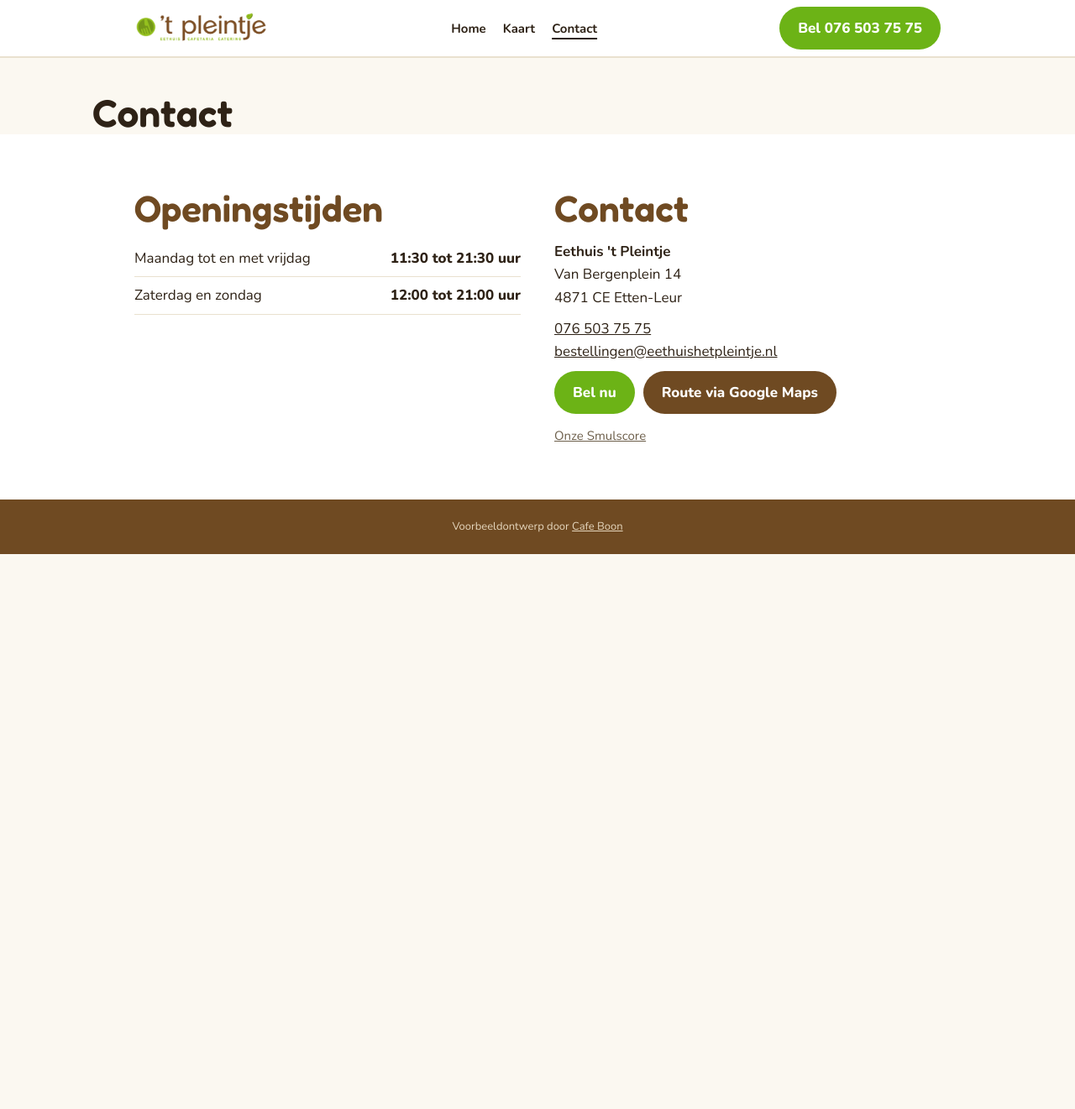
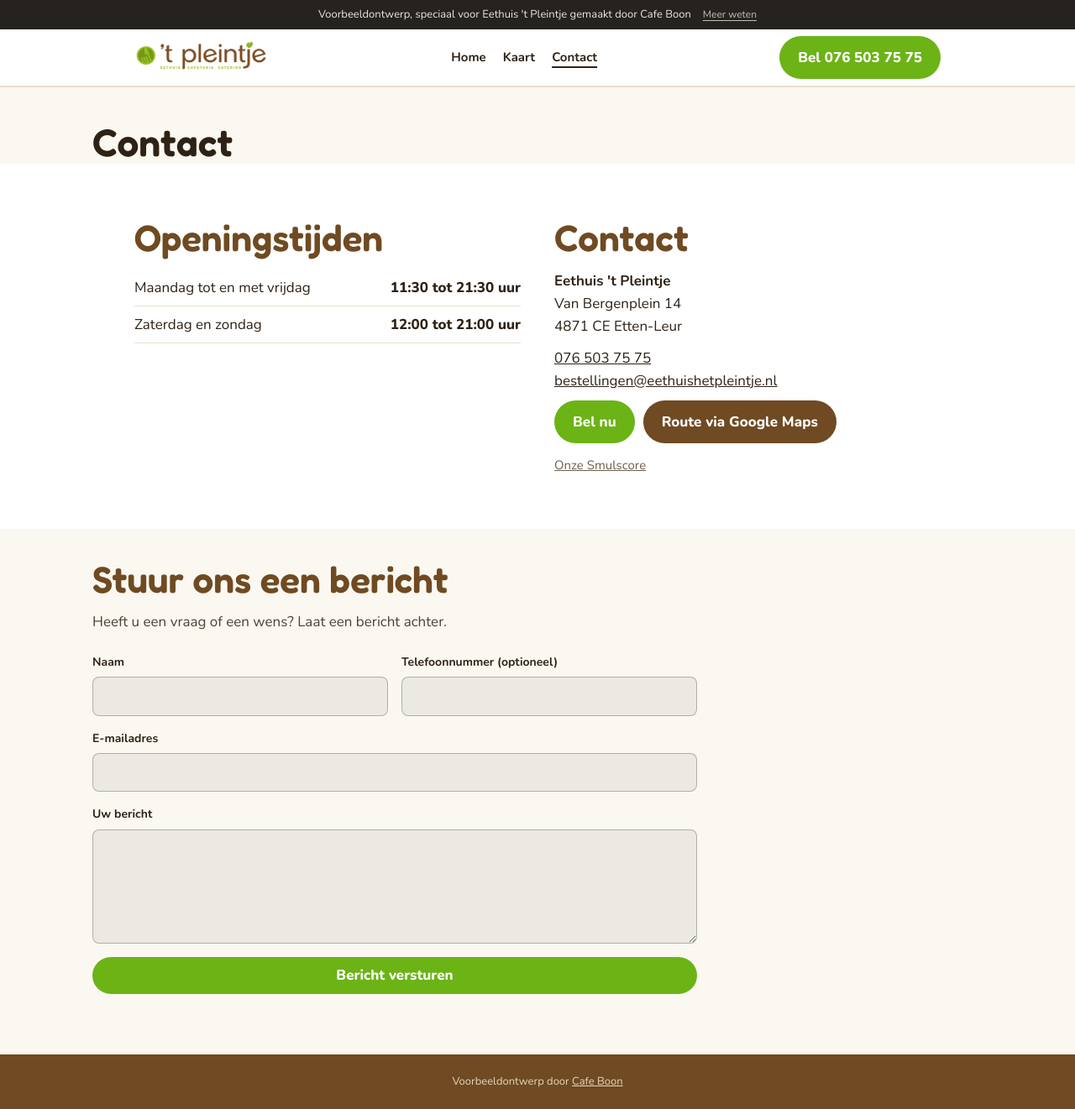
Before and after one commit to SebastiaanBoon/eethuishetpleintje, a plain HTML site: page contact.html in a window 1280 px wide. Shown: the whole page at 84% size. Before the commit the page ends 800 px from the top, so only its background shows below. Drawn offline with nearby package versions, Linux system fonts and the light colour scheme.

Commit message:
Werkende formulieren voor afspraken en aanvragen

```diff
--- a/contact.html
+++ b/contact.html
@@ -15,6 +15,7 @@
 <link rel="stylesheet" href="style.css">
 </head>
 <body>
+<div class="vb-banner" role="note"><span>Voorbeeldontwerp, speciaal voor Eethuis 't Pleintje gemaakt door Cafe Boon</span><a href="https://cafeboon.com">Meer weten</a></div>
 <div class="top"><div class="in"><a href="index.html"><img alt="'t Pleintje, eethuis, cafetaria, catering" height="42" src="images/logo.png" width="160"/></a>
 <nav><a href="index.html">Home</a><a href="aanbod.html">Kaart</a><a aria-current="page" href="contact.html">Contact</a></nav>
 <a class="btn" href="tel:+31765037575">Bel 076 503 75 75</a></div></div>
@@ -36,5 +37,7 @@
 <p class="note" style="margin-top:14px"><a href="binnenkort.html">Onze Smulscore</a></p>
 </div>
 </div></section>
+<section class="sn-formsec" id="formulier"><div class="sn-formwrap"><h2>Stuur ons een bericht</h2><p class="sn-lead">Heeft u een vraag of een wens? Laat een bericht achter.</p><form class="sn-form" id="sn-form"><div class="sn-field"><label for="naam">Naam</label><input id="naam" name="naam" type="text" required autocomplete="name"></div><div class="sn-field"><label for="tel">Telefoonnummer (optioneel)</label><input id="tel" name="tel" type="tel" autocomplete="tel"></div><div class="sn-field full"><label for="email">E-mailadres</label><input id="email" name="email" type="email" required autocomplete="email"></div><div class="sn-field full"><label for="opm">Uw bericht</label><textarea id="opm" name="opm" rows="5" required></textarea></div><div class="sn-field full"><button class="btn" type="submit">Bericht versturen</button></div></form></div></section>
+<script>(function(){var f=document.getElementById('sn-form');if(!f)return;f.addEventListener('submit',function(e){e.preventDefault();if(!f.checkValidity()){f.reportValidity();return;}var d=document.createElement('div');d.className='sn-done';d.setAttribute('role','status');d.tabIndex=-1;d.innerHTML='<h2>Bedankt voor uw bericht</h2><p>Dit is een voorbeeldwebsite van Cafe Boon. Uw bericht is daarom niet verstuurd. Neem voor een echt antwoord contact op via <a href="tel:+31765037575">076 503 75 75</a>.</p>';f.parentNode.replaceChild(d,f);d.focus();});})();</script>
 <footer>Voorbeeldontwerp door <a href="https://cafeboon.com">Cafe Boon</a></footer>
 </body></html>
--- a/style.css
+++ b/style.css
@@ -52,3 +52,31 @@ nav a[aria-current="page"]:not(.cta):not(.btn):not(.call){text-decoration:underl
 .sn-card span{display:block;opacity:.8;font-size:.95em;line-height:1.4}
 .sn-card:hover,.sn-card:focus-visible{border-color:currentColor}
 /* sitenav:end */
+/* voorbeeld-formulier:start */
+@layer sn{.sn-form button.btn{border:0;font:inherit;cursor:pointer;line-height:1.2}}
+.sn-formsec{padding:36px 0 72px}
+.sn-formwrap{max-width:1100px;margin:0 auto;padding:0 20px;box-sizing:border-box}
+.sn-formwrap>h2{margin:0 0 12px}
+.sn-formwrap>.sn-lead,.sn-formwrap>.sn-form,.sn-formwrap>.sn-done{max-width:720px}
+.sn-formwrap .sn-lead{margin:0 0 24px;opacity:.85}
+.sn-form{display:grid;grid-template-columns:1fr 1fr;gap:16px}
+.sn-field{display:flex;flex-direction:column;gap:6px;min-width:0;text-align:left}
+.sn-field.full{grid-column:1/-1}
+.sn-field label{font-size:14px;font-weight:600}
+.sn-field input,.sn-field select,.sn-field textarea{font:inherit;font-size:16px;line-height:1.4;color:inherit;background:rgba(128,128,128,.12);border:1px solid rgba(128,128,128,.55);border-radius:8px;padding:11px 12px;width:100%;box-sizing:border-box;min-width:0;max-width:100%;-webkit-appearance:none;appearance:none}
+.sn-field select{background-image:linear-gradient(45deg,transparent 50%,currentColor 50%),linear-gradient(135deg,currentColor 50%,transparent 50%);background-position:calc(100% - 20px) 50%,calc(100% - 15px) 50%;background-size:5px 5px;background-repeat:no-repeat;padding-right:38px}
+.sn-field select option{color:#111;background:#fff}
+.sn-field textarea{resize:vertical}
+.sn-field input:focus,.sn-field select:focus,.sn-field textarea:focus{outline:2px solid currentColor;outline-offset:1px}
+.sn-done{padding:28px;border:1px solid rgba(128,128,128,.55);border-radius:12px;background:rgba(128,128,128,.1)}
+.sn-done h2{margin:0 0 10px}
+.sn-done p{margin:0}
+.sn-done a{text-decoration:underline;text-underline-offset:3px;font-weight:600}
+.sn-formlink{padding:0 0 56px}
+@media(max-width:640px){.sn-form{grid-template-columns:1fr}.sn-formsec{padding:24px 0 56px}}
+/* voorbeeld-formulier:end */
+/* voorbeeldbanner:start */
+.vb-banner{display:flex;flex-wrap:wrap;justify-content:center;align-items:baseline;gap:2px 14px;padding:8px 16px;background:#26231f;color:#e9e6df;font-size:13px;line-height:1.45;letter-spacing:0;text-transform:none;font-weight:400;text-align:center;position:relative;z-index:1000}
+.vb-banner a{color:inherit;opacity:.8;text-decoration:underline;text-underline-offset:3px;font-size:12px;font-weight:400;white-space:nowrap;letter-spacing:0;text-transform:none}
+.vb-banner a:hover{opacity:1}
+/* voorbeeldbanner:end */
```
Also changed, not shown: aanbod.html (+1 -0 lines), binnenkort.html (+1 -0 lines), index.html (+1 -0 lines).
